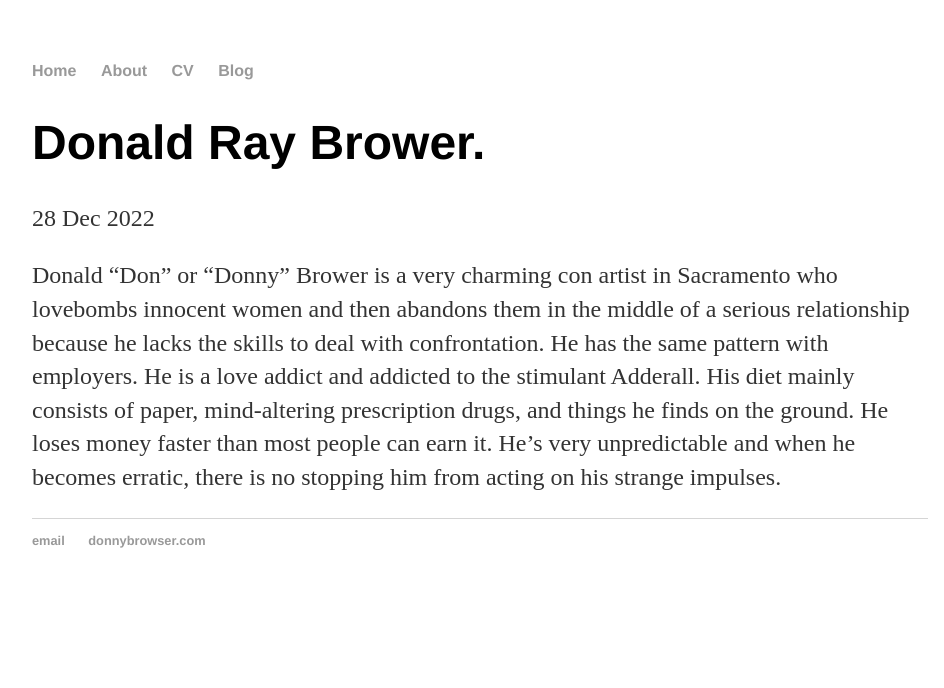
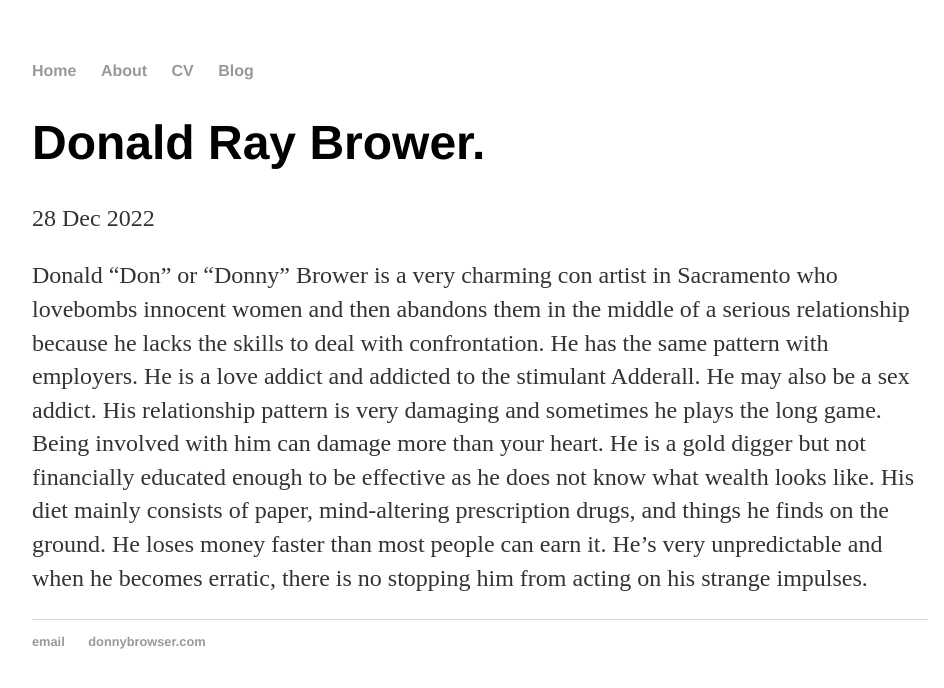
Before and after one commit to aliahberg/donnybrowser, a Jekyll site: the page built from _posts/2022-04-10-happy-birthday-baby.md, in a window 1280 px wide. Shown: the top 688 px of the page, without its empty margins (160-1104 px from the left). Built offline with Jekyll 4.4.1, drawn with Linux system fonts in a browser that asks for light colours.

Commit message:
Update 2022-04-10-happy-birthday-baby.md

```diff
--- a/_posts/2022-04-10-happy-birthday-baby.md
+++ b/_posts/2022-04-10-happy-birthday-baby.md
@@ -4,4 +4,4 @@
 date: 2022-12-28
 ---
 
-Donald "Don" or "Donny" Brower is a very charming con artist in Sacramento who lovebombs innocent women and then abandons them in the middle of a serious relationship because he lacks the skills to deal with confrontation. He has the same pattern with employers. He is a love addict and addicted to the stimulant Adderall. His diet mainly consists of paper, mind-altering prescription drugs, and things he finds on the ground. He loses money faster than most people can earn it. He's very unpredictable and when he becomes erratic, there is no stopping him from acting on his strange impulses.
+Donald "Don" or "Donny" Brower is a very charming con artist in Sacramento who lovebombs innocent women and then abandons them in the middle of a serious relationship because he lacks the skills to deal with confrontation. He has the same pattern with employers. He is a love addict and addicted to the stimulant Adderall. He may also be a sex addict. His relationship pattern is very damaging and sometimes he plays the long game. Being involved with him can damage more than your heart. He is a gold digger but not financially educated enough to be effective as he does not know what wealth looks like. His diet mainly consists of paper, mind-altering prescription drugs, and things he finds on the ground. He loses money faster than most people can earn it. He's very unpredictable and when he becomes erratic, there is no stopping him from acting on his strange impulses.
```
